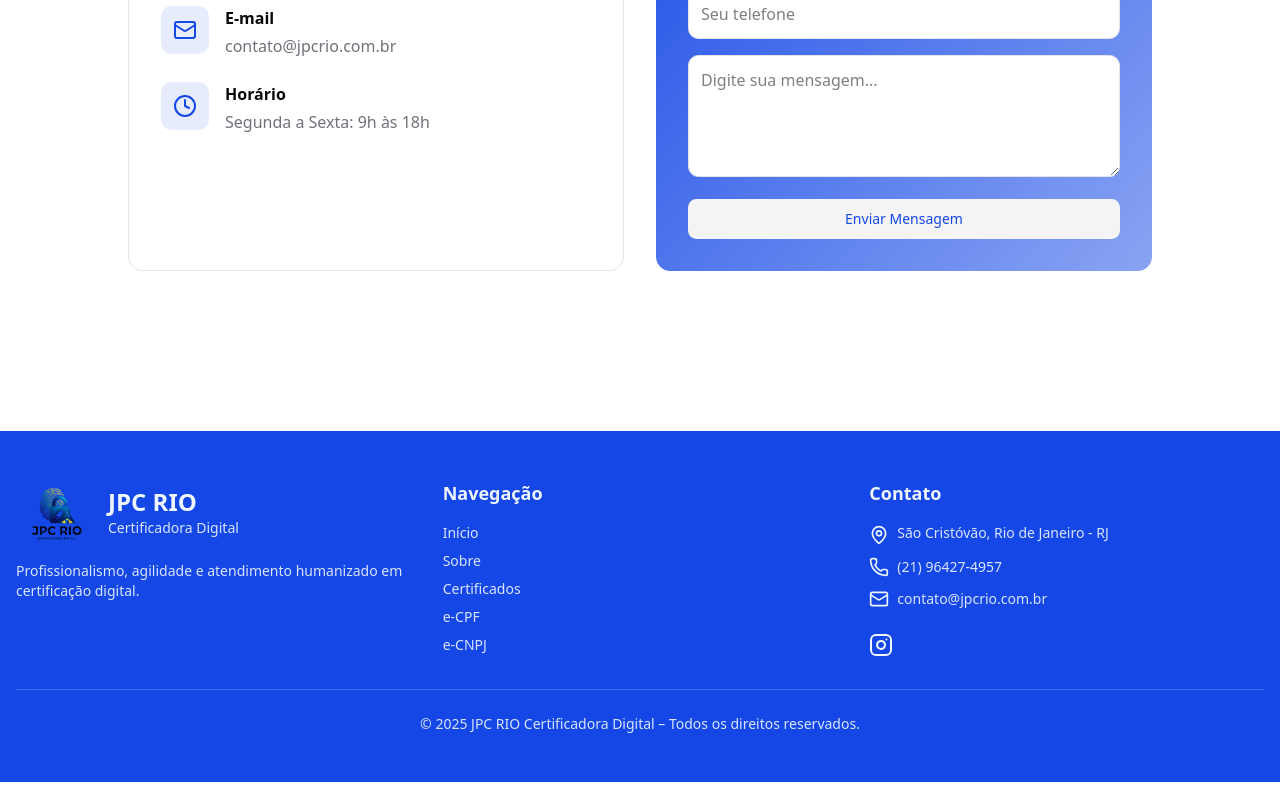
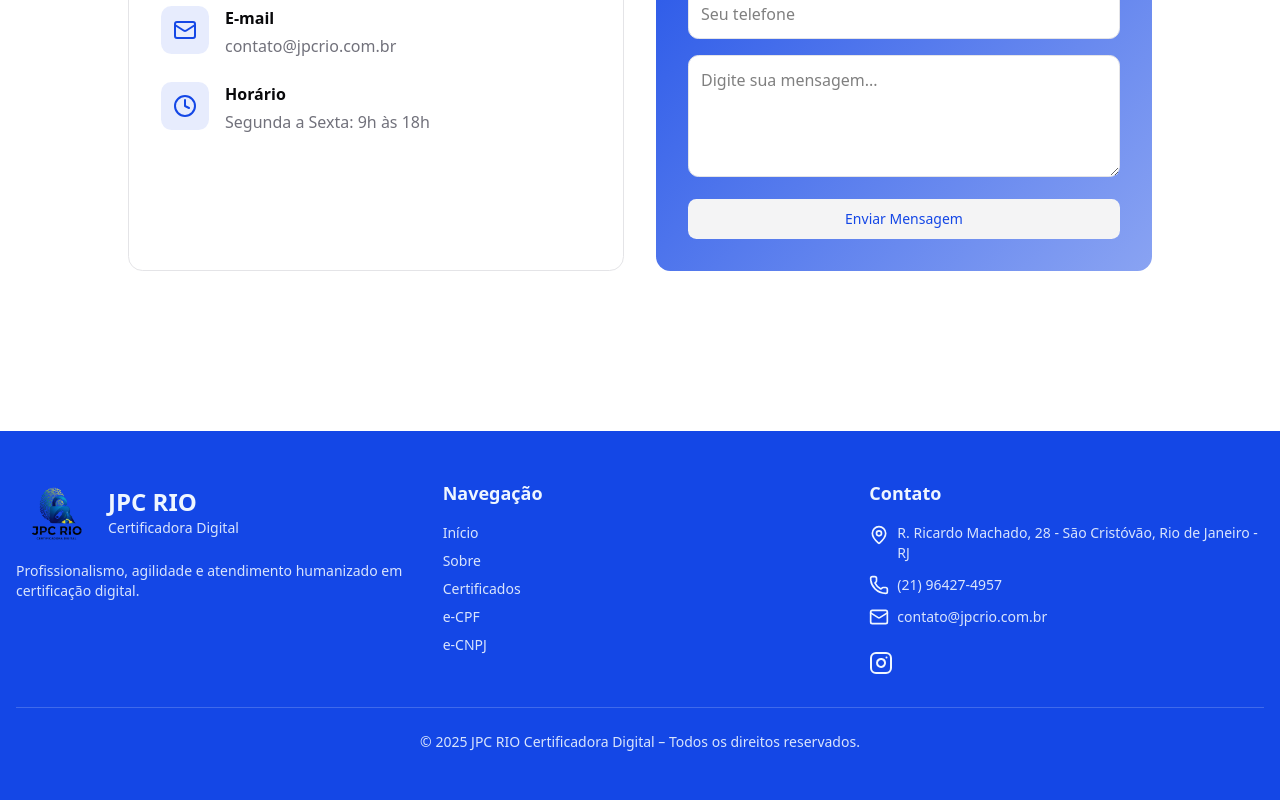
Before and after one commit to Munizleonardo/project-jpc, a Next.js app: page / in a window 1280 px wide. Shown: the part 3484-4284 px from the top of the page. Built offline with nearby package versions, Linux system fonts and the light colour scheme.

Commit message:
fix: footer changes

```diff
--- a/app/Footer.tsx
+++ b/app/Footer.tsx
@@ -53,7 +53,7 @@ export function Footer() {
             <div className="flex flex-col gap-3">
               <div className="flex items-start gap-2">
                 <MapPin className="w-5 h-5 mt-0.5 flex-shrink-0" />
-                <span className="text-sm opacity-90">São Cristóvão, Rio de Janeiro - RJ</span>
+                <span className="text-sm opacity-90">R. Ricardo Machado, 28 - São Cristóvão, Rio de Janeiro - RJ</span>
               </div>
               <div className="flex items-center gap-2">
                 <Phone className="w-5 h-5 flex-shrink-0" />
```
Also changed, not shown: 1 other file (tests, documents, lock files or other folders).
